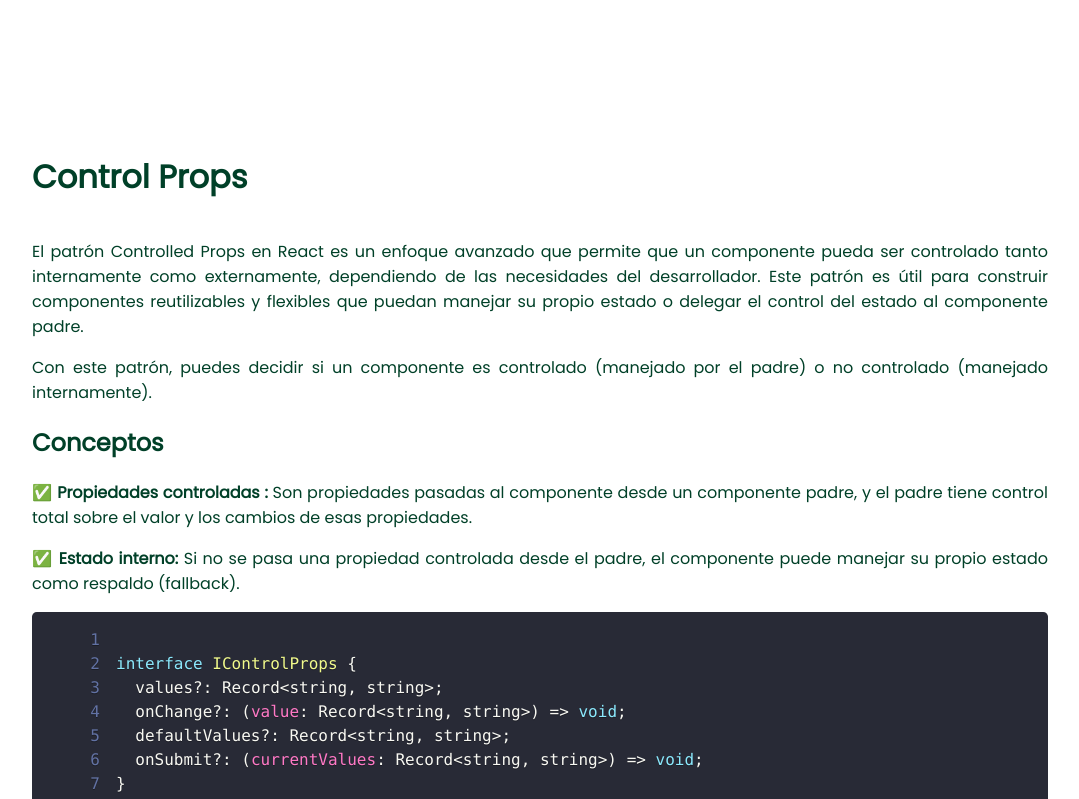
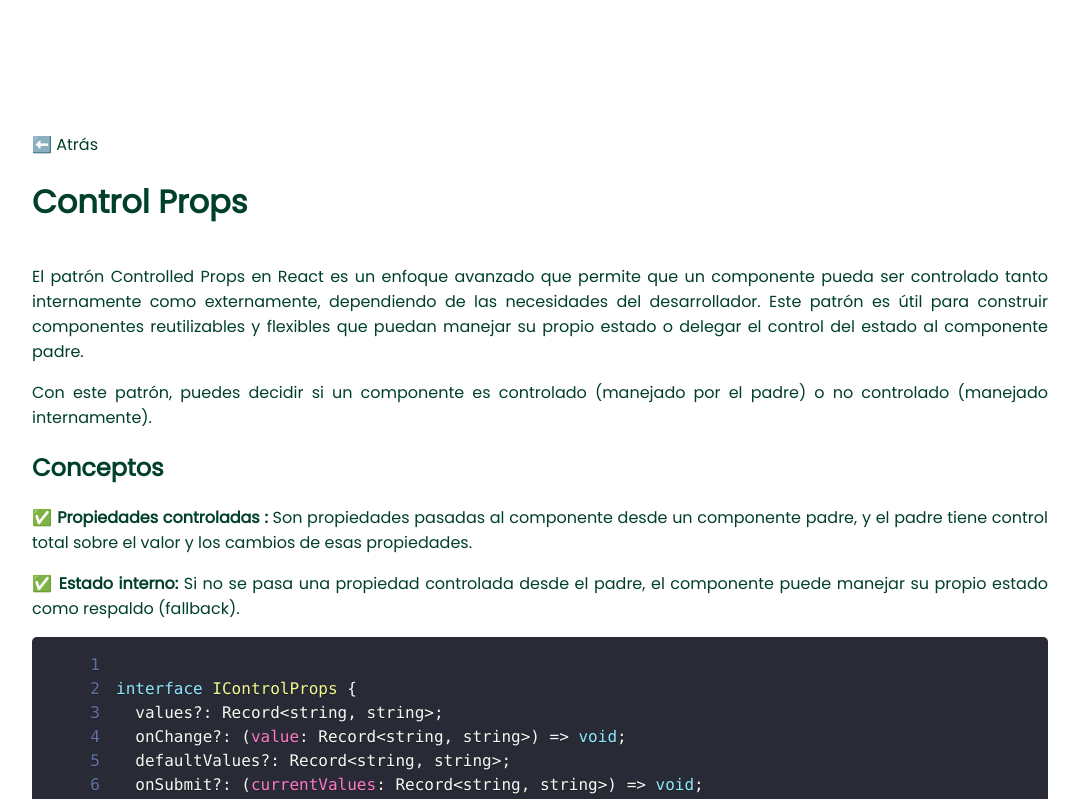
Before and after one commit to omarrendon/desing-patterns-react, a React (Vite) app: page /control-props in a window 1280 px wide. Shown: the top 799 px of the page, without its empty margins (100-1179 px from the left). Built offline with nearby package versions, Linux system fonts and the light colour scheme.

Commit message:
add GoBack component

```diff
--- a/src/Views/ControlProps/ControlPropsView.tsx
+++ b/src/Views/ControlProps/ControlPropsView.tsx
@@ -1,6 +1,6 @@
 import { Prism as SyntaxHighlighter } from "react-syntax-highlighter";
 import { dracula as syntaxHighlighterTheme } from "react-syntax-highlighter/dist/esm/styles/prism";
-import { ControlProps } from "../../components";
+import { ControlProps, GoBack } from "../../components";
 import "./ControlPropView.css";
 
 const componentToShow = `
@@ -134,6 +134,7 @@ export const ControlProps = () => {
 export const ControlPropsView = () => {
   return (
     <div className="container">
+      <GoBack route="/" />
       <h1>Control Props</h1>
       <div className="content-container">
         <p>
@@ -181,6 +182,7 @@ export const ControlPropsView = () => {
           <ControlProps />
         </div>
       </div>
+      <GoBack route="/" />
     </div>
   );
 };
--- /dev/null
+++ b/src/components/GoBack/GoBack.tsx
@@ -0,0 +1,26 @@
+import React from "react";
+import { useNavigate } from "react-router";
+
+interface IGoBack {
+  route: string;
+}
+
+export const GoBack: React.FC<IGoBack> = ({ route }) => {
+  const navigate = useNavigate();
+
+  const handleBack = () => {
+    navigate(route);
+  };
+
+  return (
+    <div onClick={handleBack} style={styles.container}>
+      <span> ⬅️ Atrás</span>
+    </div>
+  );
+};
+
+const styles = {
+  container: {
+    cursor: "pointer",
+  },
+};
--- a/src/components/index.ts
+++ b/src/components/index.ts
@@ -7,3 +7,4 @@ export * from "./ContainerPresentational/Container";
 
 export * from "./Card/Card";
 export * from "./DataGrid/DataGrid";
+export * from "./GoBack/GoBack";
```
